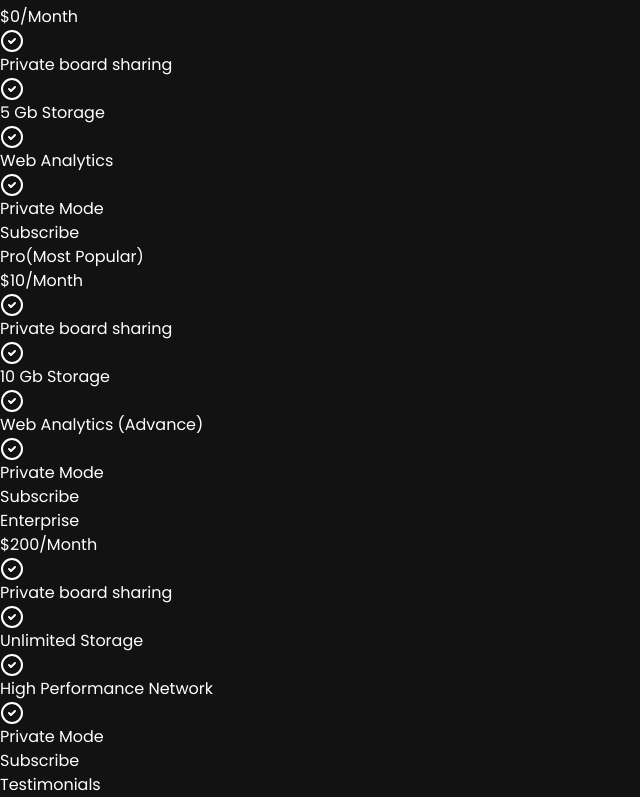
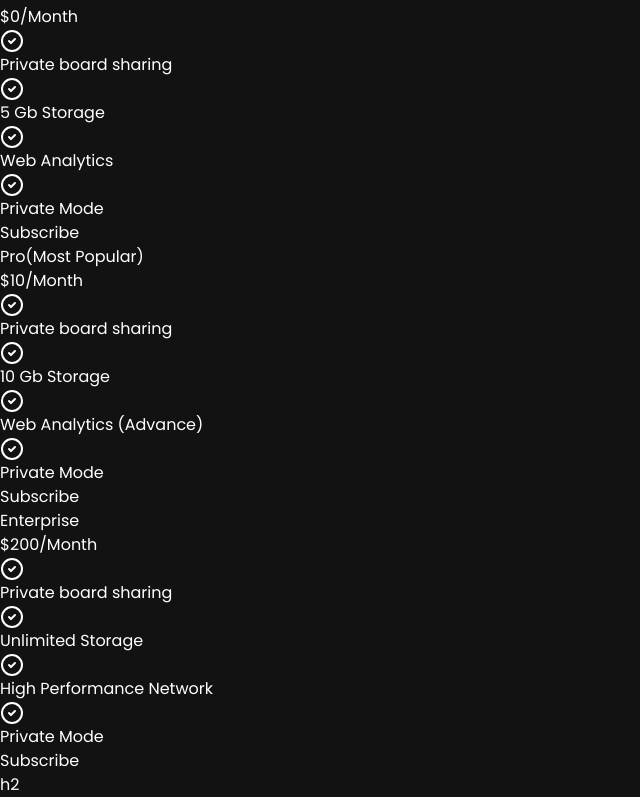
Before and after one commit to vidakpop/virtualreality, a React (Vite) app: page / in a window 1280 px wide. Shown: the part 3162-3959 px from the top of the page, without its empty margins (0-640 px from the left). Built offline with nearby package versions, Linux system fonts and the light colour scheme.

Commit message:
"Updated Testimonials component to import testimonials constant and add CSS classes to div element."

```diff
--- a/src/components/Testimonials.jsx
+++ b/src/components/Testimonials.jsx
@@ -1,8 +1,11 @@
 import React from 'react'
+import { testimonials } from '../constants'
 
 const Testimonials = () => {
   return (
-    <div>Testimonials</div>
+    <div className='mt-20 tracking-wide'>
+        h2
+    </div>
   )
 }
 
```
